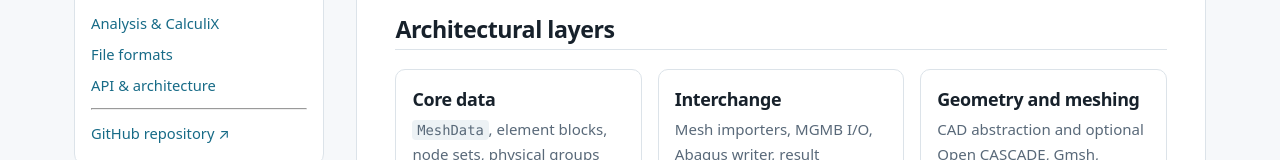
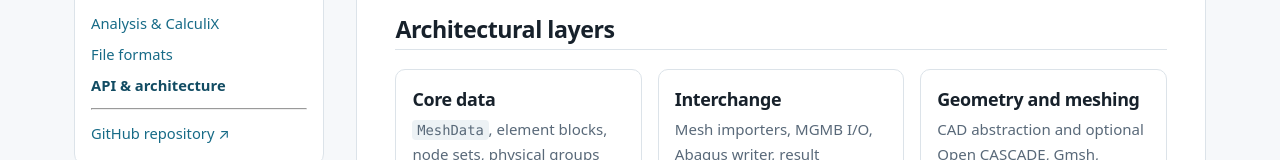
Before and after one commit to ClaudeTO80/OpenModel, a plain HTML site: page docs/architecture.html in a window 1280 px wide. Shown: the part 346-506 px from the top of the page. Drawn offline with Linux system fonts and the light colour scheme.

Commit message:
Fix documentation navigation markup

```diff
--- a/docs/architecture.html
+++ b/docs/architecture.html
@@ -1,4 +1,4 @@
-<!doctype html><html lang="en"><head><meta charset="utf-8"><meta name="viewport" content="width=device-width,initial-scale=1"><meta name="description" content="A map of OpenModel's public interfaces, extension points, executables and current verification boundary."><title>API, architecture and verification · OpenModel</title><link rel="stylesheet" href="assets/site.css"></head><body><div class="top"><div class="brand">OpenModel <small>Finite-element mesh, results and visualization toolkit · User & Technical Manual</small></div></div><div class="layout"><aside class="side"><strong>Manual contents</strong><div class="navlinks"><a href="index.html">Documentation home</a><a href="getting-started.html">Getting started</a><a href="data-model.html">Mesh data model</a><a href="mesh-mathematics.html">Mesh mathematics</a><a href="meshing-cad.html">CAD & meshing</a><a href="fem-results.html">FEM results</a><a href="analysis.html">Analysis & CalculiX</a><a href="formats.html">File formats</a><a href="architecture.html".class="active">API & architecture</a></div><hr><a href="https://github.com/ClaudeTO80/OpenModel">GitHub repository ↗</a></aside><main class="content"><div class="crumb"><a href="index.html">Documentation</a> / API, architecture and verification</div><div class="eyebrow">OpenModel · 0.1.x series</div><h1>API, architecture and verification</h1><p class="lead">A map of OpenModel's public interfaces, extension points, executables and current verification boundary.</p>
+<!doctype html><html lang="en"><head><meta charset="utf-8"><meta name="viewport" content="width=device-width,initial-scale=1"><meta name="description" content="A map of OpenModel's public interfaces, extension points, executables and current verification boundary."><title>API, architecture and verification · OpenModel</title><link rel="stylesheet" href="assets/site.css"></head><body><div class="top"><div class="brand">OpenModel <small>Finite-element mesh, results and visualization toolkit · User & Technical Manual</small></div></div><div class="layout"><aside class="side"><strong>Manual contents</strong><div class="navlinks"><a href="index.html">Documentation home</a><a href="getting-started.html">Getting started</a><a href="data-model.html">Mesh data model</a><a href="mesh-mathematics.html">Mesh mathematics</a><a href="meshing-cad.html">CAD & meshing</a><a href="fem-results.html">FEM results</a><a href="analysis.html">Analysis & CalculiX</a><a href="formats.html">File formats</a><a href="architecture.html"class="active">API & architecture</a></div><hr><a href="https://github.com/ClaudeTO80/OpenModel">GitHub repository ↗</a></aside><main class="content"><div class="crumb"><a href="index.html">Documentation</a> / API, architecture and verification</div><div class="eyebrow">OpenModel · 0.1.x series</div><h1>API, architecture and verification</h1><p class="lead">A map of OpenModel's public interfaces, extension points, executables and current verification boundary.</p>
 <h2>Architectural layers</h2><div class="grid"><div class="tile"><h3>Core data</h3><p><code>MeshData</code>, element blocks, node sets, physical groups and validation.</p></div><div class="tile"><h3>Interchange</h3><p>Mesh importers, MGMB I/O, Abaqus writer, result importers.</p></div><div class="tile"><h3>Geometry and meshing</h3><p>CAD abstraction and optional Open CASCADE, Gmsh, TetGen, Netgen, MFEM, Assimp adapters.</p></div><div class="tile"><h3>Analysis and results</h3><p><code>AnalysisModel</code>, CalculiX deck generation, process runner, <code>FemResults</code> and result binding.</p></div><div class="tile"><h3>Presentation</h3><p>MGWV writer, WebGL viewer, glTF export and optional WebUI desktop workbench.</p></div><div class="tile"><h3>Applications</h3><p><code>openmodel</code> CLI and optional <code>openmodel-webui</code>.</p></div></div>
 <h2>Key public interfaces</h2><table><tr><th>Header</th><th>Primary responsibility</th></tr><tr><td><code>MeshData.hpp</code></td><td>Core mesh storage and element catalog.</td></tr><tr><td><code>MeshImporter.hpp</code></td><td>Polymorphic mesh reader contract and diagnostics.</td></tr><tr><td><code>MeshTopology.hpp</code></td><td>Derived face and edge adjacency.</td></tr><tr><td><code>MeshValidator.hpp</code></td><td>Geometric validation and quality reports.</td></tr><tr><td><code>MeshSelection.hpp</code></td><td>Convert viewer selections into node sets and physical groups.</td></tr><tr><td><code>FemResults.hpp</code></td><td>Result steps, fields, importers and eigenvalue records.</td></tr><tr><td><code>ResultBinding.hpp</code></td><td>Match result records to mesh entities and prepare viewer fields.</td></tr><tr><td><code>AnalysisSetup.hpp</code></td><td>Analysis model, script parser, node selectors and CalculiX input writer.</td></tr><tr><td><code>MeshBinaryIO.hpp</code></td><td>MGMB native binary persistence.</td></tr><tr><td><code>WebViewWriter.hpp</code></td><td>MGWV render data export.</td></tr><tr><td><code>GltfWriter.hpp</code></td><td>glTF/GLB scene export.</td></tr></table>
 <h2>Adding an importer</h2><ol><li>Implement the relevant abstract reader contract (<code>MeshImporter</code> for meshes or <code>ResultImporter</code> for results).</li><li>Map source-specific element codes and component labels into solver-neutral OpenModel types.</li><li>Preserve external IDs and never assume source record order matches internal storage order.</li><li>Parse into temporary destination state and publish only after successful validation.</li><li>Return structured diagnostics for unsupported features; do not silently coerce topology or discard scientifically meaningful data.</li><li>Add positive, negative, malformed-input and round-trip tests with small fixtures.</li></ol>
```
